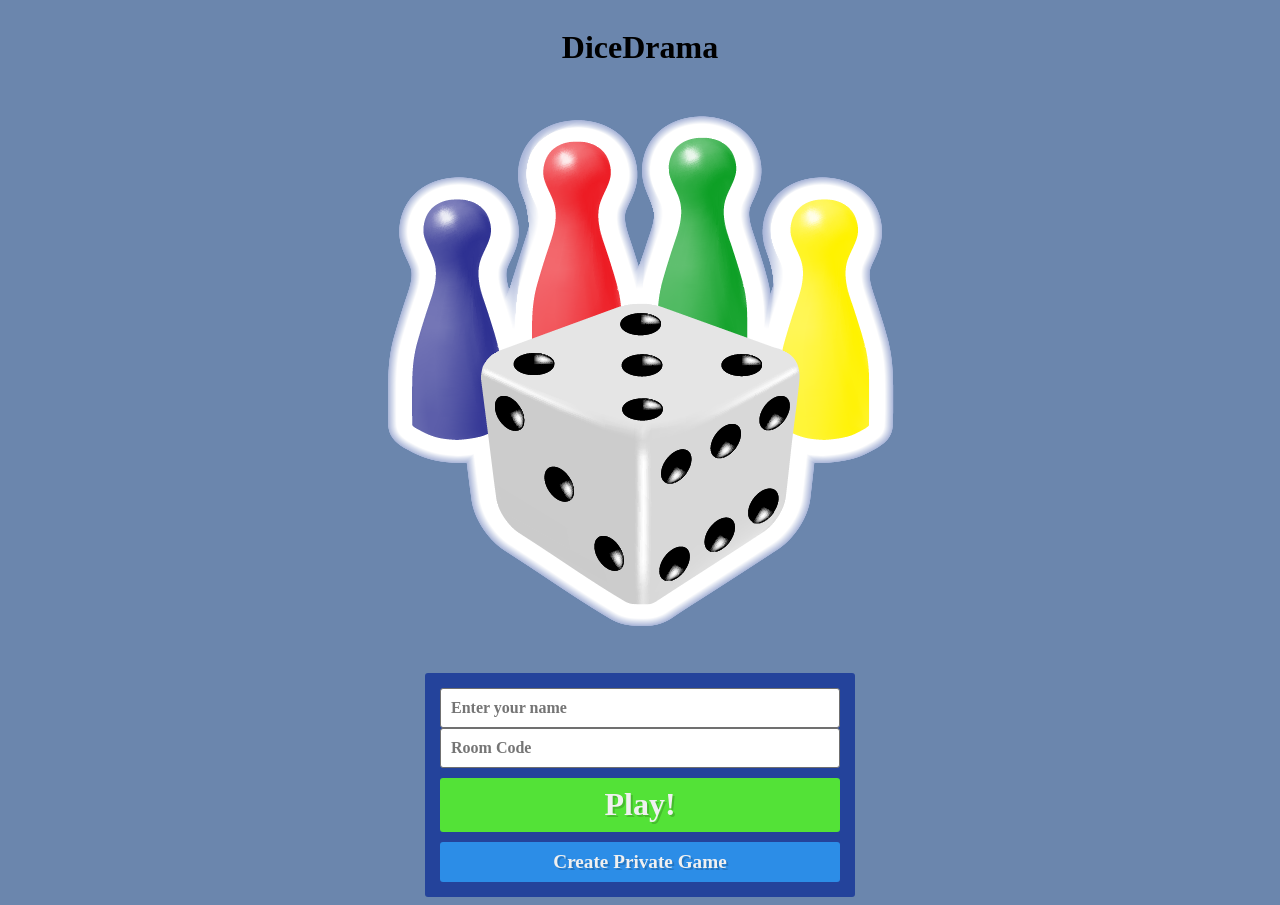
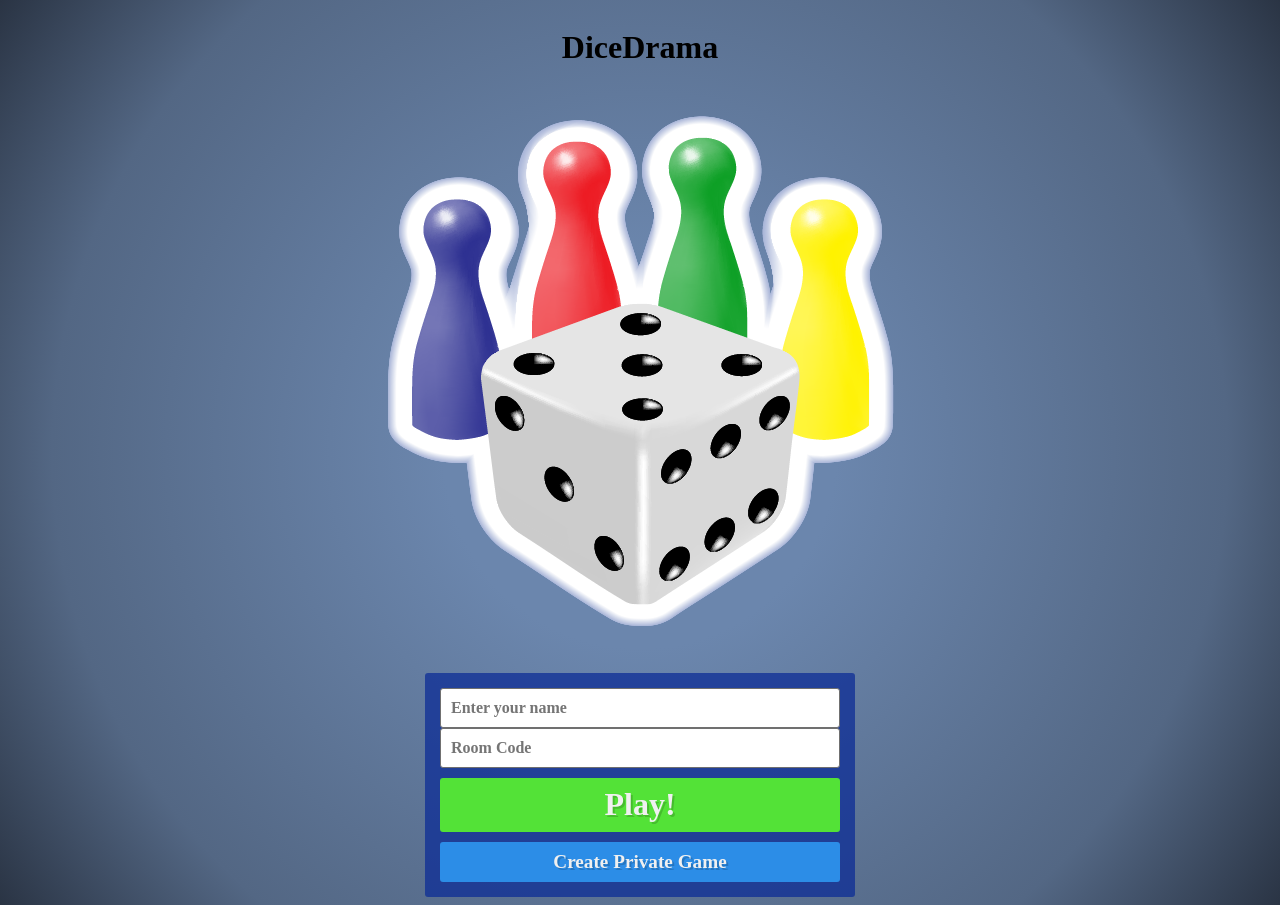
Before and after one commit to runyx1325/LaborWebeng2, a Flask app: page / in a window 1280 px wide. Run offline with Flask 3, Linux system fonts and the light colour scheme; some libraries are stand-ins or nearby versions.

Commit message:
changed styling

```diff
--- a/app/static/css/style.css
+++ b/app/static/css/style.css
@@ -57,7 +57,7 @@
     --COLOR_PLAYER_BG_GUESSED_ALT: #48c737;
 }
 body {
-    background-color: #6b86ad;
+    background: radial-gradient(circle, #6b86ad 25%, #536784 75%, #2a3444 100%);
 }
 
 button {
@@ -240,7 +240,7 @@ td:hover {
     margin-top: 2rem;
     border: 4px solid black;
     padding-left: 2rem;
-    background-color: #ffbb6c;
+    background-image: linear-gradient(to bottom right, #ffbb6c, #b7854b);
     box-shadow: 0px 0px 10px black;
 }
 ul{
@@ -258,6 +258,7 @@ ul{
     border-radius: var(--BORDER_RADIUS);
     text-shadow: 2px 2px 0 #0000002b;
     transition: 150ms ease-in-out;
+    box-shadow: 0px 0px 10px black;
 }
 
 #game .start-button:hover {
```
